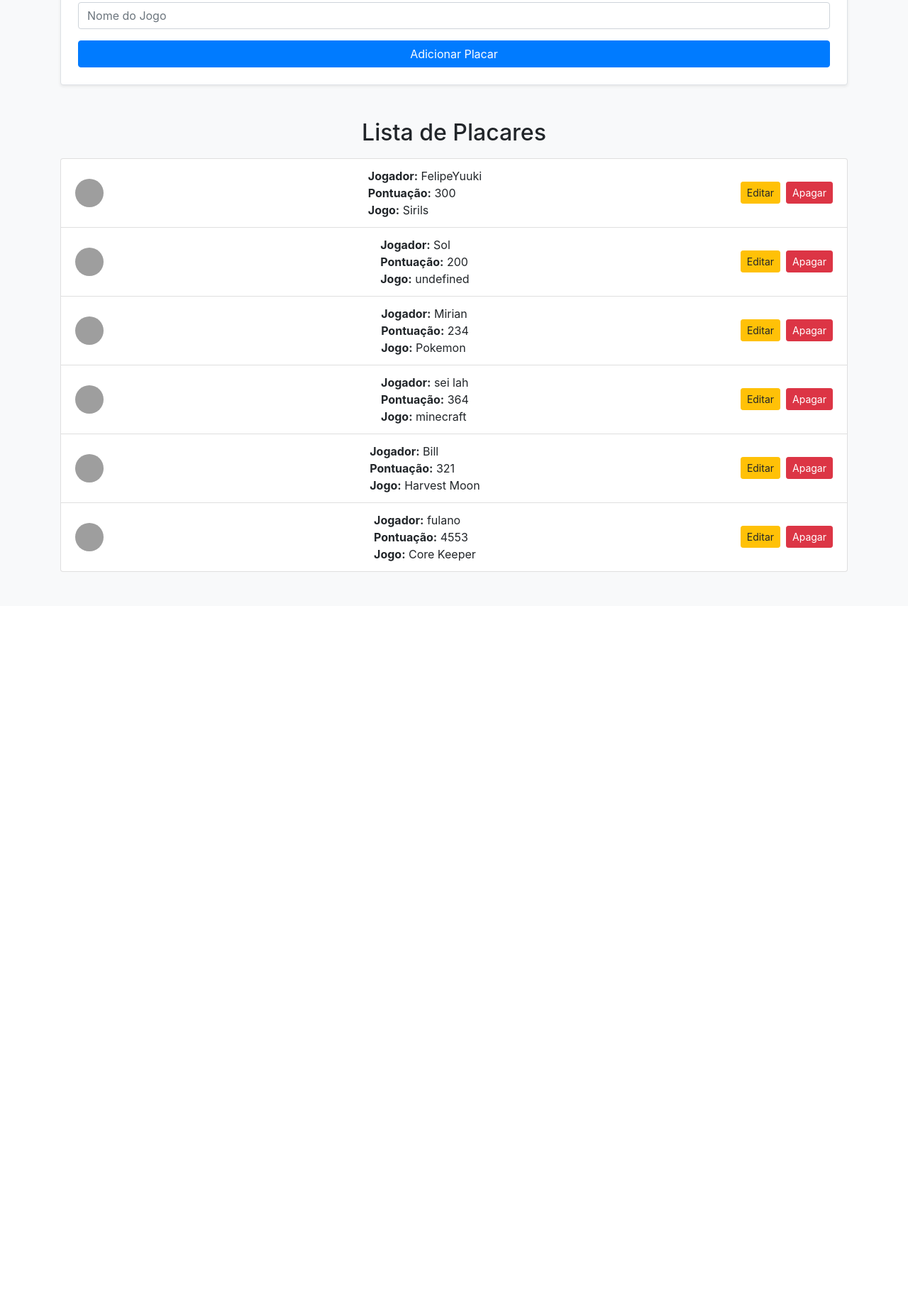
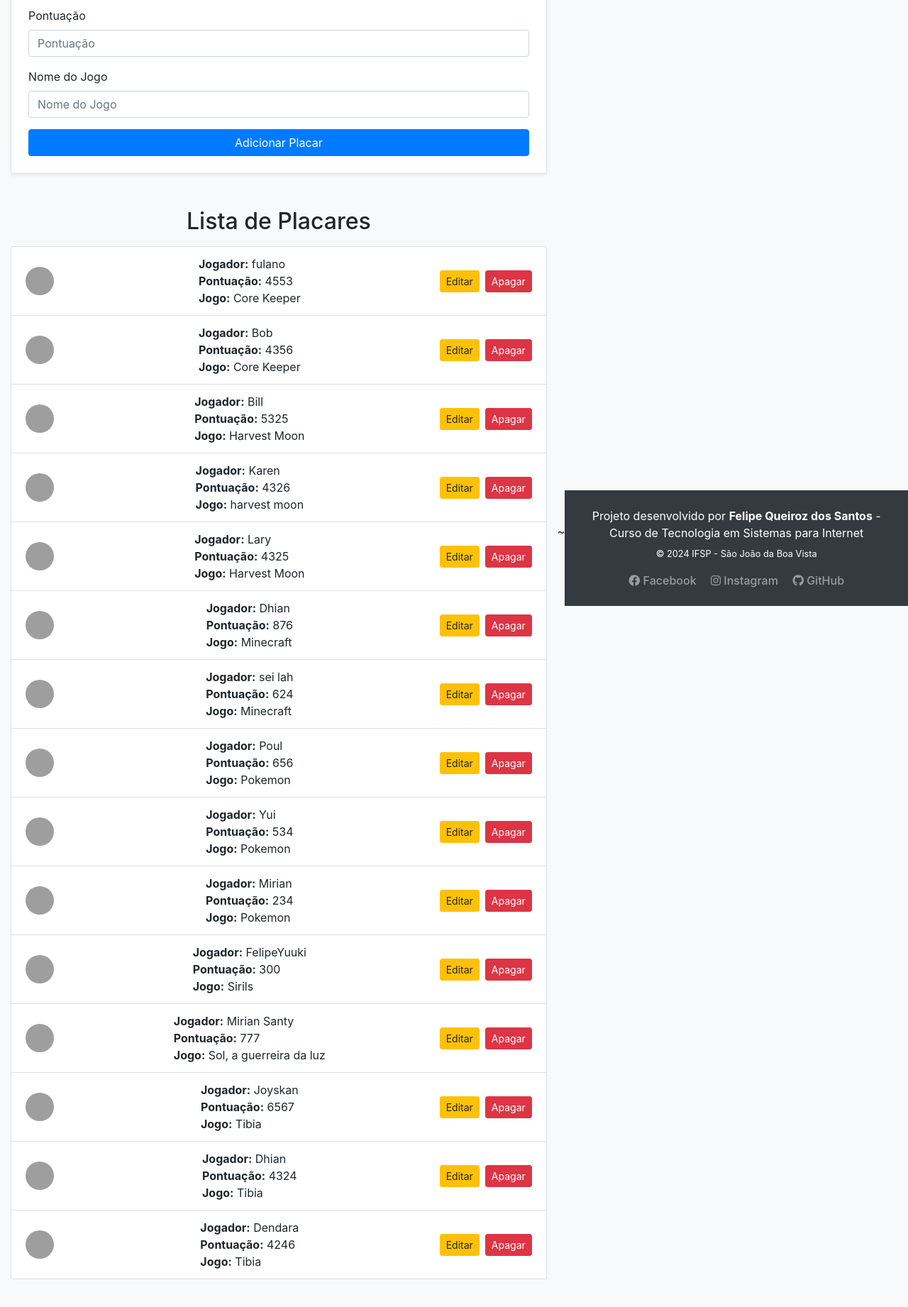
Before and after one commit to felipeyuuki/placar, a website built with Vite: page index.html in a window 1280 px wide. Shown: the part 354-2196 px from the top of the page at 71% size. Before the commit the page ends 1208 px from the top, so only its background shows below. Built offline with nearby package versions, Linux system fonts and the light colour scheme; no server answers; data requests are answered from the project's data file; grey boxes are pictures that could not be loaded.

Commit message:
alterado dados e acrescentado testes http
agora pontuação salva como int

```diff
--- a/db.json
+++ b/db.json
@@ -3,44 +3,107 @@
     {
       "id": "1",
       "nomeJogador": "FelipeYuuki",
-      "pontuacao": "300",
+      "pontuacao": 300,
       "game": "Sirils",
       "avatar": "https://robohash.org/texto.png?set=set1"
     },
     {
-      "id": "2",
-      "nomeJogador": "Sol",
-      "pontuacao": 200,
-      "equipe": "Minerik",
-      "avatar": "https://robohash.org/1674.png?set=set1"
-    },
-    {
       "id": "0274",
       "nomeJogador": "Mirian",
-      "pontuacao": "234",
+      "pontuacao": 234,
       "game": "Pokemon",
       "avatar": "https://robohash.org/974.png?set=set1"
     },
     {
       "id": "3b9e",
       "nomeJogador": "sei lah",
-      "pontuacao": "364",
-      "game": "minecraft",
+      "pontuacao": 624,
+      "game": "Minecraft",
       "avatar": "https://robohash.org/sol.png?set=set1"
     },
     {
       "id": "fb7a",
       "nomeJogador": "Bill",
-      "pontuacao": "321",
+      "pontuacao": 5325,
       "game": "Harvest Moon",
       "avatar": "https://robohash.org/874.png?set=set1"
     },
     {
       "id": "af7c",
       "nomeJogador": "fulano",
-      "pontuacao": "4553",
+      "pontuacao": 4553,
       "game": "Core Keeper",
       "avatar": "https://robohash.org/674.png?set=set1"
+    },
+    {
+      "id": "e710",
+      "nomeJogador": "Mirian Santy",
+      "pontuacao": 777,
+      "game": "Sol, a guerreira da luz",
+      "avatar": "https://picsum.photos/seed/772/40"
+    },
+    {
+      "id": "310f",
+      "nomeJogador": "Yui",
+      "pontuacao": 534,
+      "game": "Pokemon",
+      "avatar": "https://picsum.photos/seed/39/40"
+    },
+    {
+      "id": "694c",
+      "nomeJogador": "Dhian",
+      "pontuacao": 876,
+      "game": "Minecraft",
+      "avatar": "https://picsum.photos/seed/120/40"
+    },
+    {
+      "id": "d4fd",
+      "nomeJogador": "Poul",
+      "pontuacao": 656,
+      "game": "Pokemon",
+      "avatar": "https://picsum.photos/seed/376/40"
+    },
+    {
+      "id": "a8c3",
+      "nomeJogador": "Dhian",
+      "pontuacao": 4324,
+      "game": "Tibia",
+      "avatar": "https://picsum.photos/seed/33/40"
+    },
+    {
+      "id": "76f8",
+      "nomeJogador": "Joyskan",
+      "pontuacao": 6567,
+      "game": "Tibia",
+      "avatar": "https://picsum.photos/seed/770/40"
+    },
+    {
+      "id": "8c84",
+      "nomeJogador": "Dendara",
+      "pontuacao": 4246,
+      "game": "Tibia",
+      "avatar": "https://picsum.photos/seed/444/40"
+    },
+    {
+      "id": "92cc",
+      "nomeJogador": "Lary",
+      "pontuacao": 4325,
+      "game": "Harvest Moon",
+      "avatar": "https://picsum.photos/seed/395/40"
+    },
+    {
+      "id": "96ff",
+      "nomeJogador": "Karen",
+      "pontuacao": 4326,
+      "game": "harvest moon",
+      "avatar": "https://picsum.photos/seed/413/40"
+    },
+    {
+      "id": "df07",
+      "nomeJogador": "Bob",
+      "pontuacao": 4356,
+      "game": "Core Keeper",
+      "avatar": "https://picsum.photos/seed/567/40"
     }
   ]
 }
--- a/index.html
+++ b/index.html
@@ -9,6 +9,7 @@
 <body class="bg-light">
     <div class="container my-5">
         <h1 class="text-center mb-4">Placares de Jogos</h1>
+        <h3 class="text-center mb-4">Projeto de Felipe Queiroz dos Santos para o curso de Tecnologia Sistemas para Internet do IFSP de São João da Boa Vista</h3>
 
         <form id="placarForm" class="border p-4 rounded shadow-sm bg-white">
             <div class="form-group">
@@ -46,7 +47,19 @@
 
         async function fetchPlacares() {
     const response = await fetch(apiUrl);
-            const placares = await response.json();
+    let placares = await response.json();
+
+    // Ordena os placares por jogo (A-Z, ignorando case) e, dentro de cada jogo, pela pontuação (maior para menor)
+    placares.sort((a, b) => {
+        const gameA = a.game.toLowerCase();
+        const gameB = b.game.toLowerCase();
+
+        if (gameA === gameB) {
+            return b.pontuacao - a.pontuacao;
+        }
+        return gameA.localeCompare(gameB);
+    });
+
     const placaresContainer = document.getElementById('placares');
     placaresContainer.innerHTML = '';
 
@@ -65,13 +78,11 @@
                                 <strong>Pontuação:</strong> ${placar.pontuacao}<br>
                                 <strong>Jogo:</strong> ${placar.game}`;
 
-                // Botão de Editar
         const editButton = document.createElement('button');
         editButton.className = 'btn btn-sm btn-warning ml-2';
         editButton.textContent = 'Editar';
         editButton.onclick = () => editPontuacao(placar.id, placar.pontuacao);
 
-                // Botão de Apagar
         const deleteButton = document.createElement('button');
         deleteButton.className = 'btn btn-sm btn-danger ml-2';
         deleteButton.textContent = 'Apagar';
@@ -88,11 +99,12 @@
     });
 }
 
+
         async function addPlacar(event) {
             event.preventDefault();
 
             const nomeJogador = document.getElementById('nomeJogador').value;
-            const pontuacao = document.getElementById('pontuacao').value;
+            const pontuacao = parseInt(document.getElementById('pontuacao').value); // Converte para inteiro
             const game = document.getElementById('game').value;
             const avatar = getRandomAvatarUrl();
 
@@ -124,7 +136,7 @@
                 await fetch(`${apiUrl}/${id}`, {
                     method: 'PATCH',
                     headers: { 'Content-Type': 'application/json' },
-                    body: JSON.stringify({ pontuacao: novaPontuacao })
+                    body: JSON.stringify({ pontuacao: parseInt(novaPontuacao) }) // Converte para inteiro
                 });
                 fetchPlacares();
             }
@@ -133,5 +145,20 @@
         document.getElementById('placarForm').addEventListener('submit', addPlacar);
         fetchPlacares();
     </script>
-</body>
+</body>~
+<footer class="bg-dark text-white py-4 mt-5">
+    <div class="container text-center">
+        <p class="mb-2">Projeto desenvolvido por <strong>Felipe Queiroz dos Santos</strong> - Curso de Tecnologia em Sistemas para Internet</p>
+        <p class="small mb-3">&copy; 2024 IFSP - São João da Boa Vista</p>
+        <div>
+            <a href="#" class="text-white-50 mx-2"><i class="fab fa-facebook"></i> Facebook</a>
+            <a href="#" class="text-white-50 mx-2"><i class="fab fa-instagram"></i> Instagram</a>
+            <a href="#" class="text-white-50 mx-2"><i class="fab fa-github"></i> GitHub</a>
+        </div>
+    </div>
+</footer>
+
+<!-- Link para Font Awesome (ícones das redes sociais) -->
+<link rel="stylesheet" href="https://cdnjs.cloudflare.com/ajax/libs/font-awesome/5.15.4/css/all.min.css">
+
 </html>
```
Also changed, not shown: 1 other file. Lines whose indentation alone changed are shown as unchanged.
